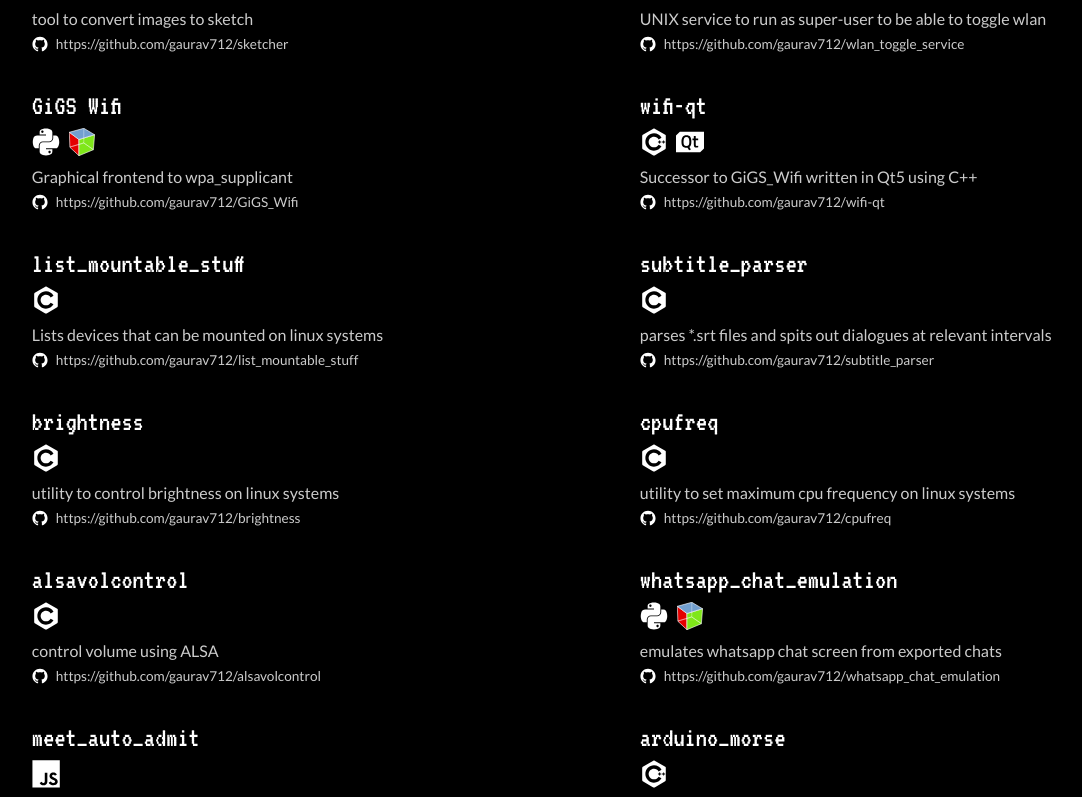
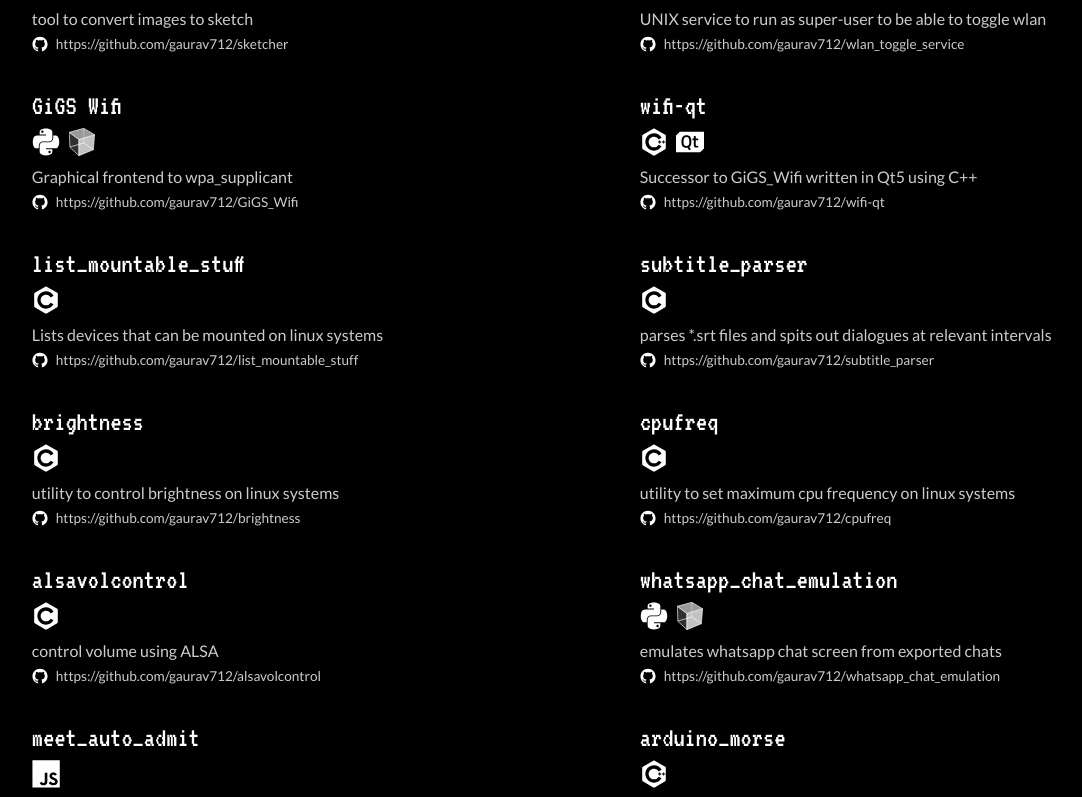
Before and after one commit to gaurav712/gaurav712.github.io, a Next.js app: page /projects in a window 1280 px wide. Shown: the part 863-1660 px from the top of the page, without its empty margins (61-1143 px from the left). Built offline with nearby package versions, Linux system fonts and the light colour scheme.

Commit message:
fix gtk icon colors to match with the website's theme

```diff
--- a/pages/projects/styles.module.css
+++ b/pages/projects/styles.module.css
@@ -31,6 +31,7 @@
   width: 1.75rem;
   object-fit: contain;
   margin-right: 0.5rem;
+  filter: grayscale(1);
 }
 
 .githubLogo {
```
